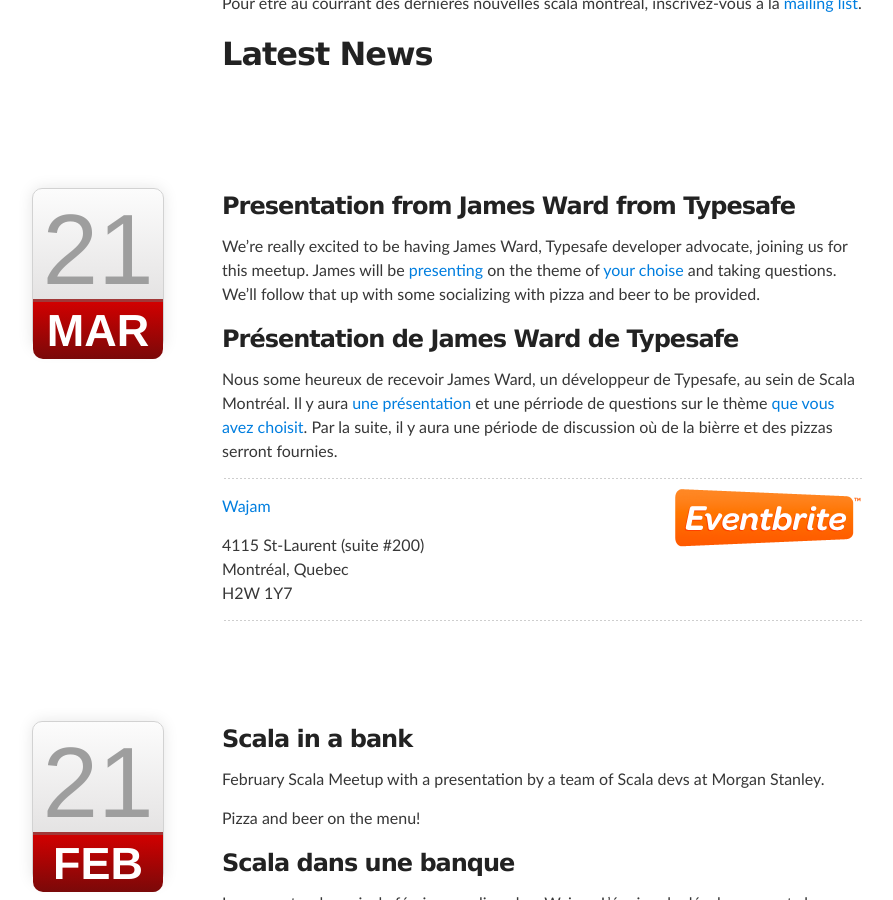
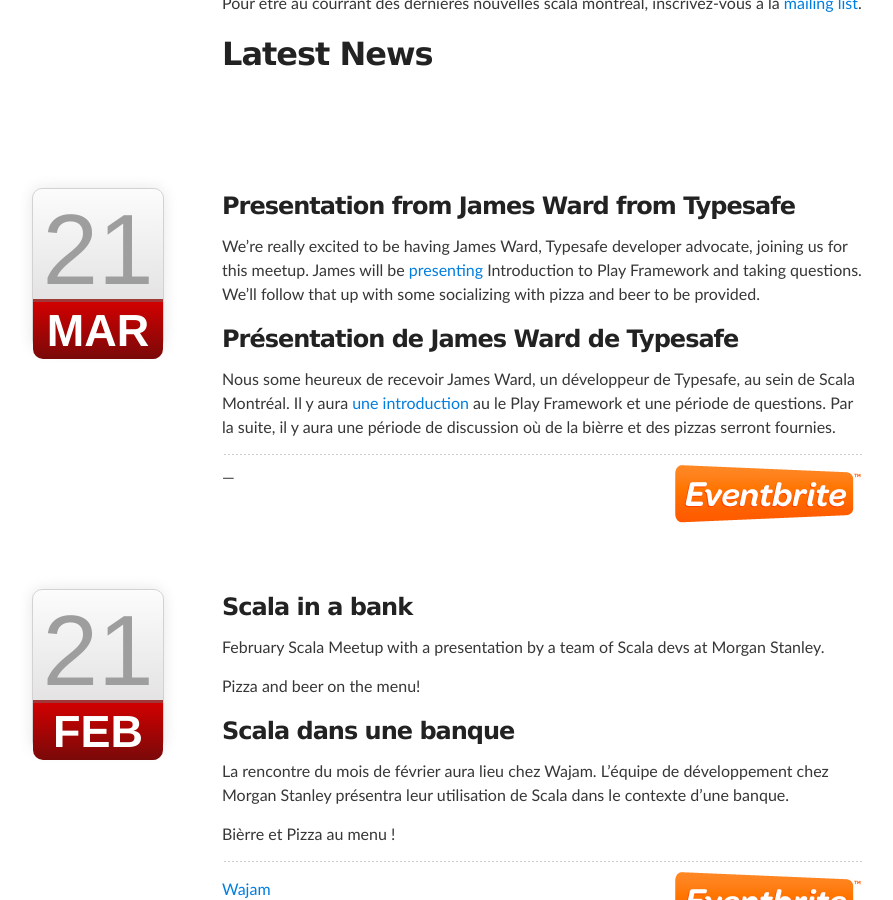
Before and after one commit to scala-montreal/scala-montreal.github.com, a Jekyll site: the page built from index.html, in a window 1280 px wide and 900 px high, scrolled down 682 px. Shown: the whole window, without its empty margins (98-991 px from the left). Built offline with Jekyll 4.4.1, drawn with Linux system fonts in a browser that asks for light colours; nearby versions of some CDN libraries.

Commit message:
Update 2013-03-21-james-ward.markdown

```diff
--- a/_posts/2013-03-21-james-ward.markdown
+++ b/_posts/2013-03-21-james-ward.markdown
@@ -5,13 +5,12 @@
 
 ### Presentation from James Ward from Typesafe
 
-We're really excited to be having James Ward, Typesafe developer advocate, joining us for this meetup. James will be <a href="http://www.jamesward.com/presos">presenting</a> on the theme of <a href="http://www.surveymonkey.com/s/M3LK7ZD">your choise</a> and taking questions.  We'll follow that up with some socializing with pizza and beer to be provided.
+We're really excited to be having James Ward, Typesafe developer advocate, joining us for this meetup. James will be <a href="http://www.jamesward.com/presos">presenting</a> Introduction to Play Framework and taking questions.  We'll follow that up with some socializing with pizza and beer to be provided.
 
 ### Présentation de James Ward de Typesafe
 
-Nous some heureux de recevoir James Ward, un développeur de Typesafe, au sein de Scala Montréal. Il y aura <a href="http://www.jamesward.com/presos">une présentation</a> et une pérriode de questions sur le thème <a href="http://www.surveymonkey.com/s/M3LK7ZD">que vous avez choisit</a>. Par la suite, il y aura une période de discussion où de la bièrre et des pizzas serront fournies.
+Nous some heureux de recevoir James Ward, un développeur de Typesafe, au sein de Scala Montréal. Il y aura <a href="http://www.jamesward.com/presos">une introduction</a> au le Play Framework et une période de questions. Par la suite, il y aura une période de discussion où de la bièrre et des pizzas serront fournies.
 
 ---
 <a href="http://scala-montreal-march.eventbrite.ca">Event Brite</a>
-{% include wajam.html %}
 ---
```
